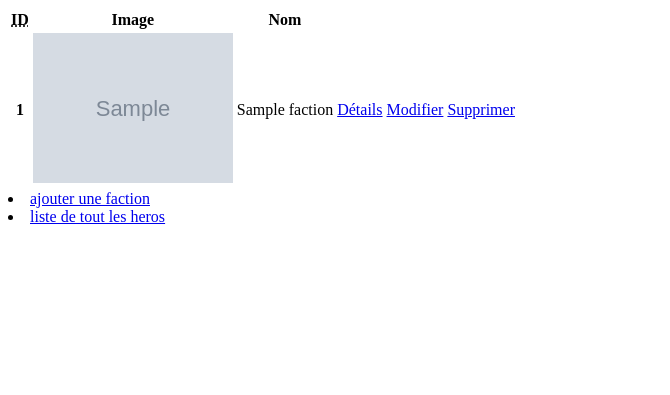
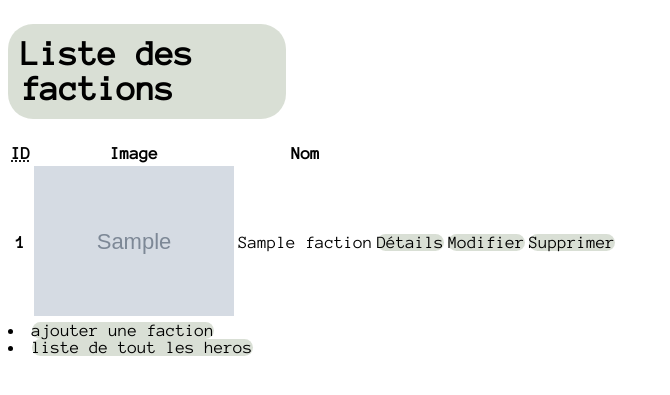
Before and after one commit to LordLampadaire/projet_fh, a Django app: page / in a window 1280 px wide. Shown: the top 395 px of the page, without its empty margins (0-670 px from the left). Run offline with Django 4.2, Linux system fonts and the light colour scheme; tables that the repository leaves empty hold one stand-in row (values such as "Sample post"); grey boxes marked "Sample" are stand-in pictures.

Commit message:
ajout du css

```diff
--- /dev/null
+++ b/projet_fh_django/fh/static/base.css
@@ -0,0 +1,25 @@
+@import url(https://fonts.googleapis.com/css?family=Anonymous+Pro);
+html{
+    font-family: 'Anonymous Pro', monospace;
+    font-size: 110%;
+}
+a{
+	text-decoration: none;
+	color: black;
+	background-color: rgba(176, 189, 169, 0.481);
+	border-radius: 25px;
+	margin-top: 1%;
+
+}
+a:hover{ /*change la couleur et la police du text lorsque l'on pas la souris dessus*/
+	color:green;
+	font-size:110%/*change la taile du text*/
+}
+h1{
+	font-size: 200%;
+	background-color: rgba(176, 189, 169, 0.481);
+	border-radius: 25px;
+	display: flex;
+	margin-right: 78%;
+	padding: 1%;
+}
--- a/projet_fh_django/fh/templates/fh/index.html
+++ b/projet_fh_django/fh/templates/fh/index.html
@@ -3,7 +3,7 @@
 Index du site
 {% endblock %}
 {% block content %}
-
+<h1>Liste des factions</h1>
 <table>
     <thead>
     <tr>
--- a/projet_fh_django/fh/templates/fh/main.html
+++ b/projet_fh_django/fh/templates/fh/main.html
@@ -1,7 +1,9 @@
 <!DOCTYPE html>
 <html lang="en">
+{% load static %}
 <head>
     <meta charset="UTF-8">
+    <link rel="stylesheet" type="text/css" href="{% static '/base.css' %}">
     <title>{% block title %}
       mon titre
       {% endblock %}
```
